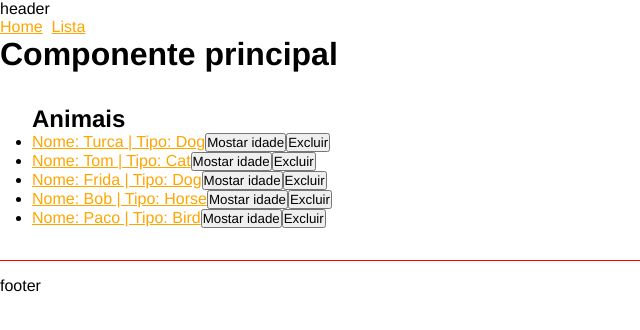
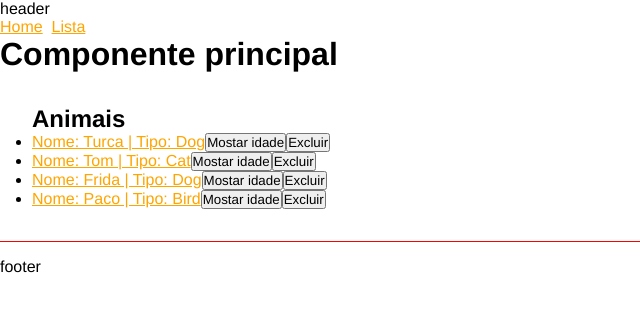
Before and after one commit to hvictorleite/curso-angular, an Angular app: page /list in a window 1280 px wide. Shown: the top 330 px of the page, without its empty margins (0-640 px from the left). Built offline with nearby package versions, Linux system fonts and the light colour scheme; data requests are answered from the project's data file.

Commit message:
Refactored delete method with service

```diff
--- a/db.json
+++ b/db.json
@@ -1,9 +1,28 @@
 {
   "animals": [
-    { "id": 1, "name": "Turca", "type": "Dog", "age": 4},
-    { "id": 2, "name": "Tom", "type": "Cat", "age": 10},
-    { "id": 3, "name": "Frida", "type": "Dog", "age": 11},
-    { "id": 4, "name": "Bob", "type": "Horse", "age": 2},
-    { "id": 5, "name": "Paco", "type": "Bird", "age": 1}
+    {
+      "id": 1,
+      "name": "Turca",
+      "type": "Dog",
+      "age": 4
+    },
+    {
+      "id": 2,
+      "name": "Tom",
+      "type": "Cat",
+      "age": 10
+    },
+    {
+      "id": 3,
+      "name": "Frida",
+      "type": "Dog",
+      "age": 11
+    },
+    {
+      "id": 5,
+      "name": "Paco",
+      "type": "Bird",
+      "age": 1
+    }
   ]
 }
--- a/src/app/components/list-render/list-render.component.ts
+++ b/src/app/components/list-render/list-render.component.ts
@@ -26,7 +26,9 @@
   }
 
   removeAnimal(animal: Animal) : void {
-    this.animals = this.listService.remove(this.animals, animal);
-    console.log("Removendo animal...");
+    // this.animals = this.listService.remove(this.animals, animal);
+    // console.log("Removendo animal...");
+    this.animals = this.animals.filter(a => a.name !== animal.name);
+    this.listService.remove(animal.id).subscribe();
   }
 }
--- a/src/app/services/list.service.ts
+++ b/src/app/services/list.service.ts
@@ -15,11 +15,11 @@
     return this.http.get<Animal[]>(this.apiUrl);
   }
 
-  getOne(id: number) {
+  getOne(id: number): Observable<Animal> {
     return this.http.get<Animal>(`${this.apiUrl}/${id}`);
   }
 
-  remove(animals: Animal[], animal: Animal) : Animal[] {
-    return animals.filter(a => a.name !== animal.name);
+  remove(id: number): Observable<Animal> {
+    return this.http.delete<Animal>(`${this.apiUrl}/${id}`);
   }
 }
```
